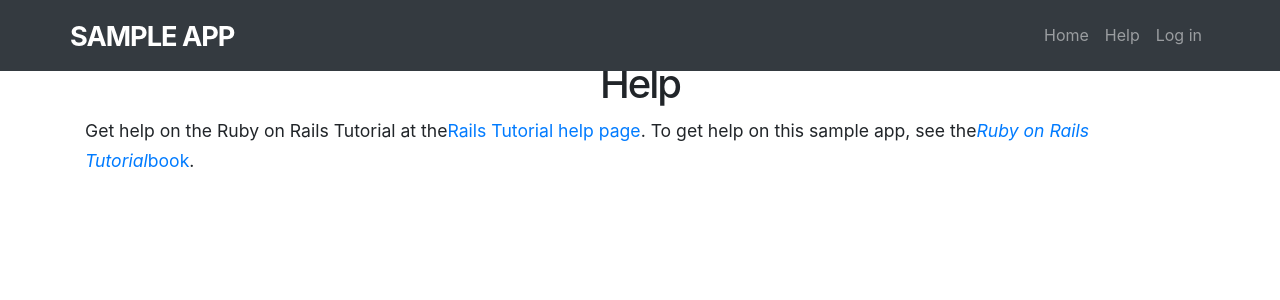
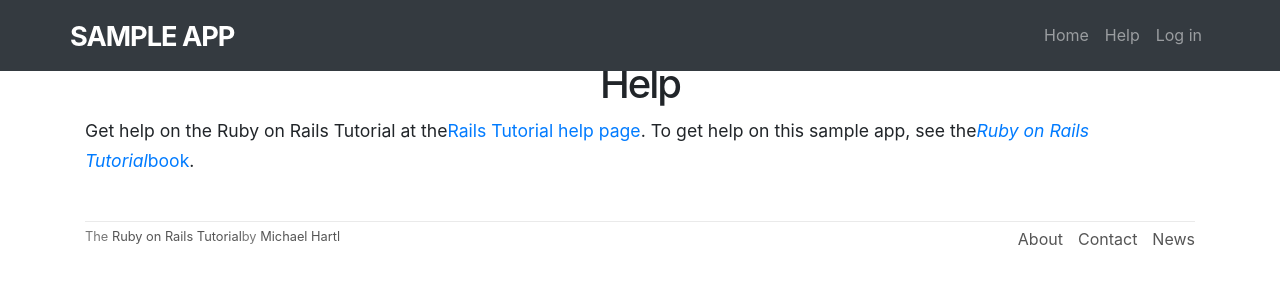
Before and after one commit to yoshik159753/devops-training, a Next.js app in the folder frontend/app/: page /help in a window 1280 px wide. Shown: the top 300 px of the page. Built offline with nearby package versions, Linux system fonts and the light colour scheme.

Commit message:
5.1.3 パーシャル (partial)

```diff
--- /dev/null
+++ b/frontend/app/components/footer.js
@@ -0,0 +1,28 @@
+import React from "react";
+import Link from "next/link";
+
+export default function Footer() {
+  return (
+    <React.Fragment>
+      <footer className="footer">
+        <small>
+          The <a href="https://railstutorial.jp/">Ruby on Rails Tutorial</a>
+          by <a href="http://www.michaelhartl.com/">Michael Hartl</a>
+        </small>
+        <nav>
+          <ul>
+            <li>
+              <Link href="#">About</Link>
+            </li>
+            <li>
+              <Link href="#">Contact</Link>
+            </li>
+            <li>
+              <Link href="http://news.railstutorial.org/">News</Link>
+            </li>
+          </ul>
+        </nav>
+      </footer>
+    </React.Fragment>
+  );
+}
--- /dev/null
+++ b/frontend/app/components/header.js
@@ -0,0 +1,31 @@
+import React from "react";
+import Link from "next/link";
+
+export default function Header() {
+  return (
+    <React.Fragment>
+      <header>
+        <nav className="navbar navbar-expand fixed-top navbar-dark bg-dark">
+          <div className="container">
+            <Link href="#">
+              <a className="navbar-brand" href="#" id="logo">
+                sample app
+              </a>
+            </Link>
+            <div className="navbar-nav">
+              <Link href="#">
+                <a className="nav-item nav-link">Home</a>
+              </Link>
+              <Link href="#">
+                <a className="nav-item nav-link">Help</a>
+              </Link>
+              <Link href="#">
+                <a className="nav-item nav-link">Log in</a>
+              </Link>
+            </div>
+          </div>
+        </nav>
+      </header>
+    </React.Fragment>
+  );
+}
--- a/frontend/app/components/layout.js
+++ b/frontend/app/components/layout.js
@@ -1,5 +1,6 @@
 import Head from "next/head";
-import Link from "next/link";
+import Header from "./header";
+import Footer from "./footer";
 
 function fullTitle(pageTitle = "") {
   const siteTitle = "Ruby on Rails Tutorial Sample App";
@@ -34,29 +35,10 @@ export default function Layout(props) {
         ></script>
       </Head>
 
-      <nav className="navbar navbar-expand fixed-top navbar-dark bg-dark">
-        <div className="container">
-          <Link href="#">
-            <a className="navbar-brand" href="#" id="logo">
-              sample app
-            </a>
-          </Link>
-          <div className="navbar-nav">
-            <Link href="#">
-              <a className="nav-item nav-link">Home</a>
-            </Link>
-            <Link href="#">
-              <a className="nav-item nav-link">Help</a>
-            </Link>
-            <Link href="#">
-              <a className="nav-item nav-link">Log in</a>
-            </Link>
-          </div>
-        </div>
-      </nav>
-
+      <Header />
       <div className="container">
         <main>{props.children}</main>
+        <Footer pageTitle="props.pageTitle" />
       </div>
     </div>
   );
--- a/frontend/app/styles/globals.css
+++ b/frontend/app/styles/globals.css
@@ -86,3 +86,34 @@ p {
   color: #fff;
   text-decoration: none;
 }
+
+/* footer */
+
+footer {
+  margin-top: 45px;
+  padding-top: 5px;
+  border-top: 1px solid #eaeaea;
+  color: #777;
+}
+
+footer a {
+  color: #555;
+}
+
+footer a:hover {
+  color: #222;
+}
+
+footer small {
+  float: left;
+}
+
+footer ul {
+  float: right;
+  list-style: none;
+}
+
+footer ul li {
+  float: left;
+  margin-left: 15px;
+}
```
